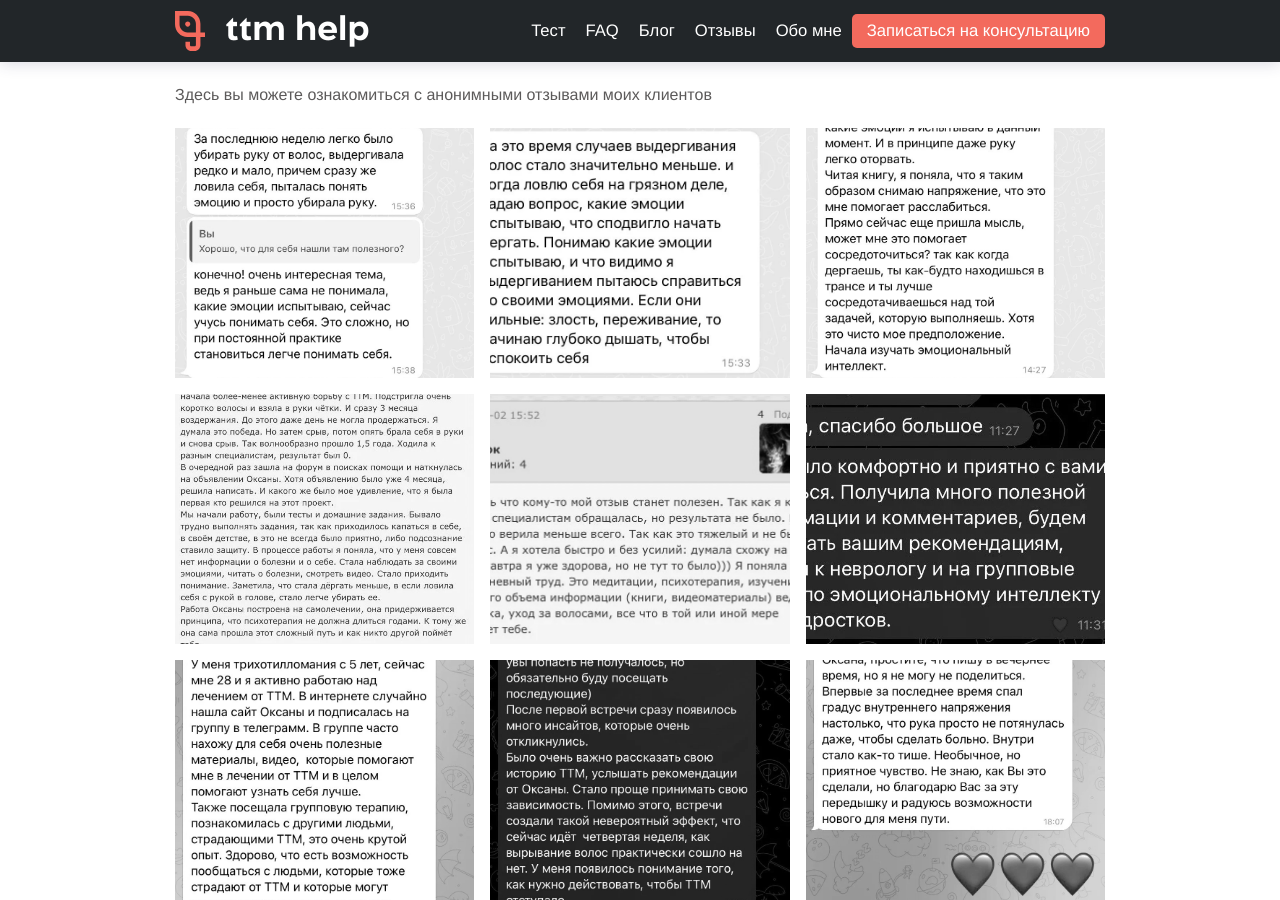
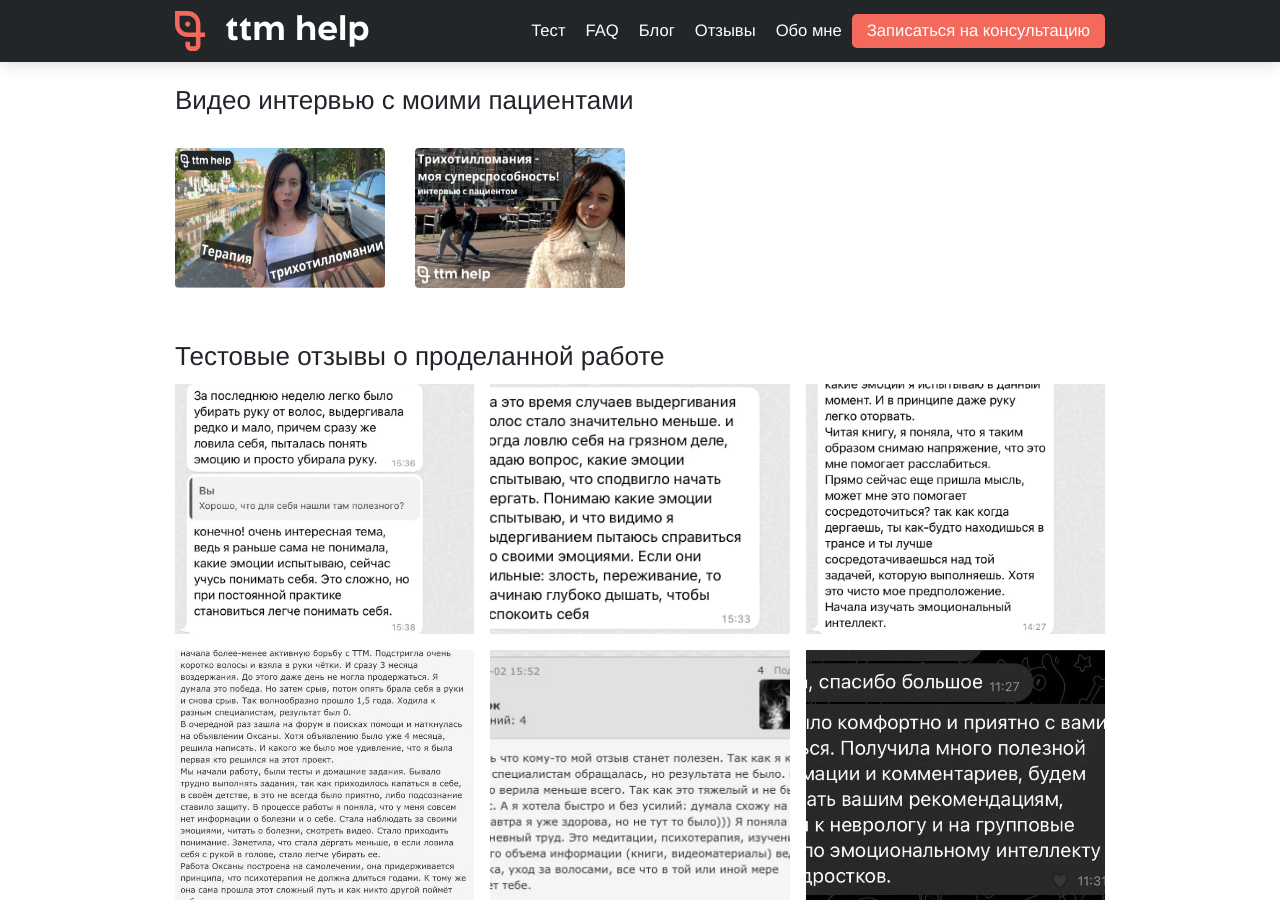
Before and after one commit to ttm-help/ttm-help.github.io, a Jekyll site: the page built from feedback.md, in a window 1280 px wide and 900 px high. Built offline with Jekyll 4.4.1, drawn with Linux system fonts in a browser that asks for light colours.

Commit message:
fix feedback page

```diff
--- a/feedback.md
+++ b/feedback.md
@@ -8,9 +8,31 @@ date: 2022-12-10
 <div class="container pb-6 pt-2">
     <div class="row justify-content-start">
         <div class="col-md-12 col-sm-1">
-            <p>
-                Здесь вы можете ознакомиться с анонимными отзывами моих клиентов
-            </p>
+            <h2>
+                Видео интервью с моими пациентами
+            </h2>
+
+
+            {% assign videos = site.tags['interview'] %}
+            <div class="row">
+                {% for video in videos %}
+                    <div class="col-md-3 content">
+                        <a href="{{ video.url }}">
+                            <img src="{{video.image}}"
+                                alt="{{video.title}}"
+                                title="{{post.description}}"
+                                style="width: 100%;
+                                                border-radius: .25rem ;
+                                                aspect-ratio: 9/6;">
+                            <p class="pt-1">{{ post.title | smartify }}</p>
+                        </a>
+                    </div>
+                {% endfor %}
+            </div>
+
+            <h2>
+                Тестовые отзывы о проделанной работе
+            </h2>
             <div>
                 <ul id="image-container" class="gallery filter">
                 </ul>
```
